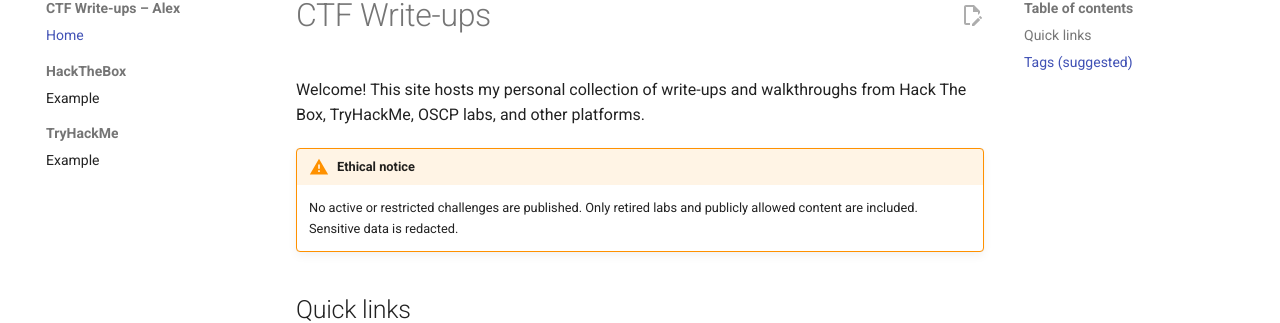
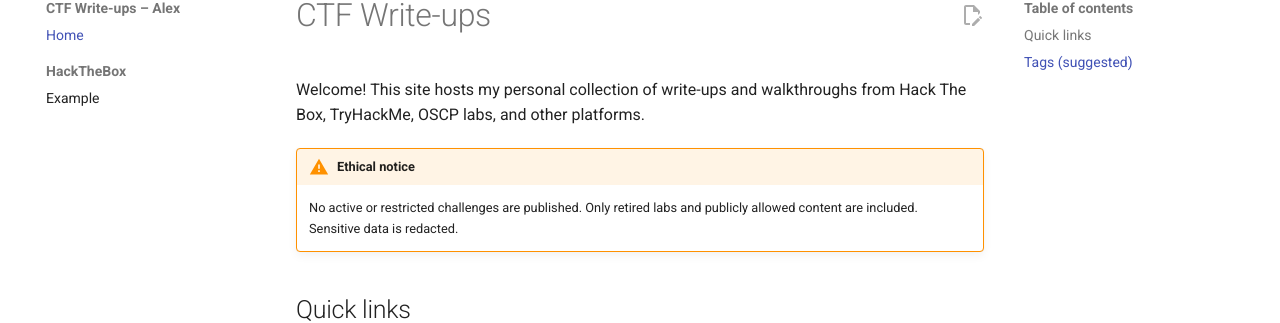
Before and after one commit to ahrgomez/capturing-the-flag, an MkDocs documentation site: the page built from docs/index.md, in a window 1280 px wide. Shown: the part 103-426 px from the top of the page. Built offline with MkDocs 1.6.1 and Material for MkDocs 9.7.7, drawn with Linux system fonts in a browser that asks for light colours; comment, search, counter and statistics services are not loaded.

Commit message:
Removing tryhackme

```diff
--- a/mkdocs.yml
+++ b/mkdocs.yml
@@ -40,5 +40,3 @@ nav:
   - Home: index.md
   - HackTheBox:
       - Example: platform/hackthebox/HTB-Example.md
-  - TryHackMe:
-      - Example: platform/tryhackme/THM-Example.md
```
